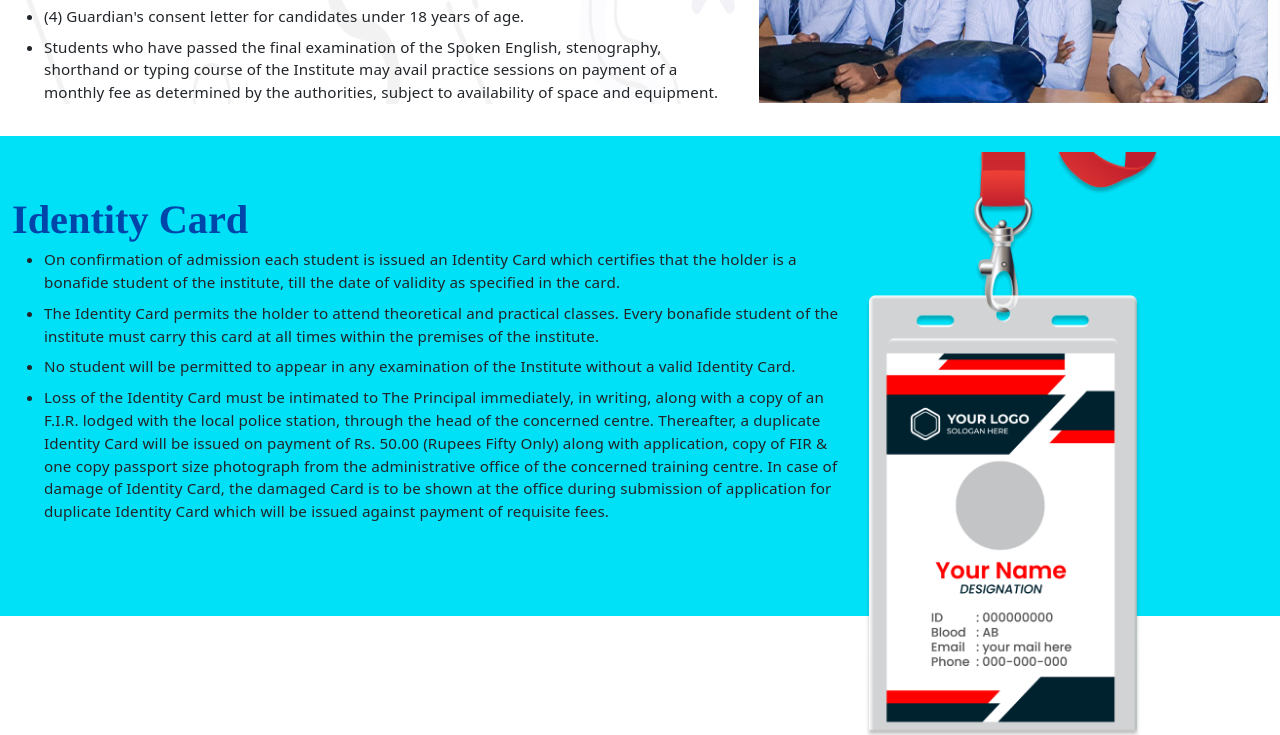
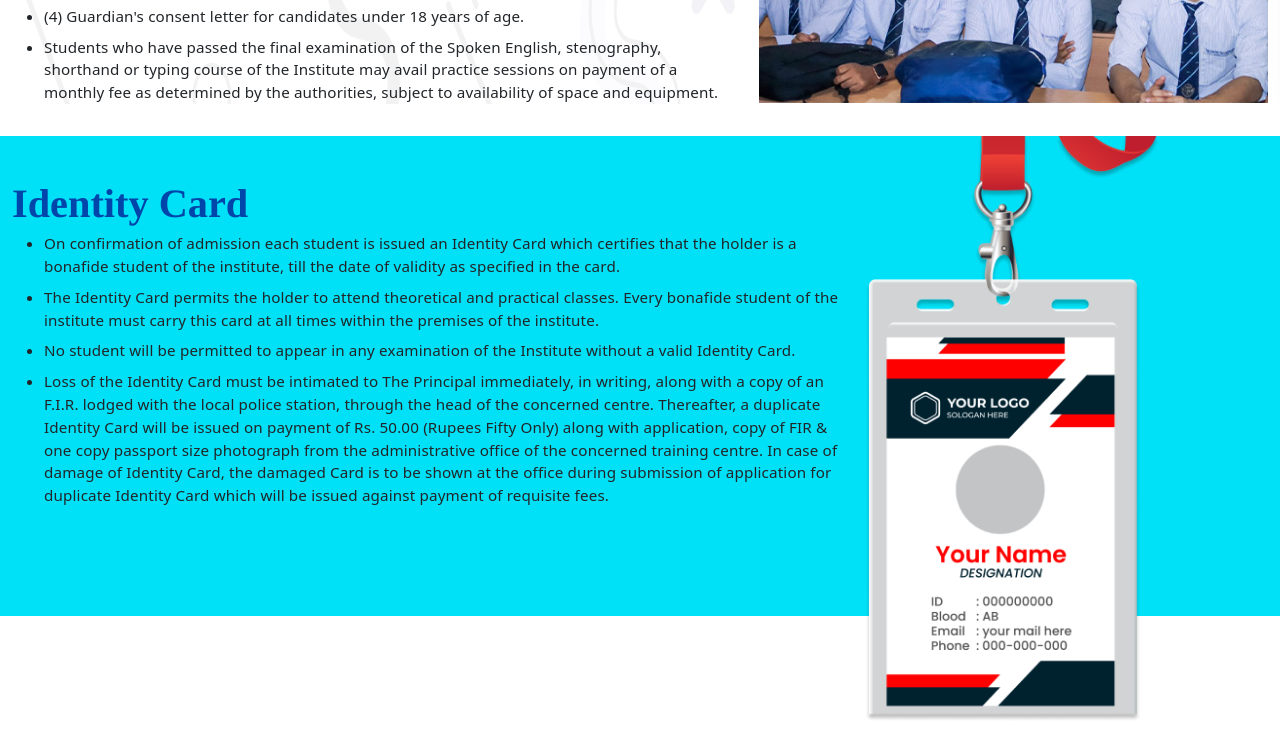
Before and after one commit to shahrukhdigitalwolf/george-telegraph, a plain HTML site: page admission.html in a window 1280 px wide. Shown: the part 700-1435 px from the top of the page. Drawn offline with Linux system fonts and the light colour scheme.

Commit message:
new update 19-01-2024

```diff
--- a/admission.html
+++ b/admission.html
@@ -218,11 +218,11 @@
                             </div>
                         </section>
                         <section>
-                            <div class="pt-3 pb-3 Identity vulte-12vfx56">
+                            <div class="pb-3 Identity vulte-12vfx56">
                                 <div class="container">
                                     <div class="">
-                                        <div class="row gy-3">
-                                            <div class="col-lg-8">
+                                        <div class="row">
+                                            <div class="col-lg-8 order-2 order-lg-1">
                                                 <div class="pt-lg-5">
                                                     <div class="title-text vulte-rdx3s">
                                                         <h2>Identity Card</h2>
@@ -245,7 +245,7 @@
                                                     </div>
                                                 </div>
                                             </div>
-                                            <div class="col-lg-4">
+                                            <div class="col-lg-4 order-2 order-lg-2">
                                                 <div class="id-img">
                                                     <img src="./assets/img/admission/id.png" alt="" width="100%" height="100%">
                                                 </div>
--- a/assets/css/style.css
+++ b/assets/css/style.css
@@ -1933,6 +1933,11 @@ footer::before{
     left: 0;
     z-index: -1;
 }
+@media (max-width:991px){
+    .Identity.vulte-12vfx56::before{
+        height: 100%;
+    }
+}
 .id-img img{
     width: 300px;
 }
```
Also changed, not shown: index.html (+7 -0 lines).
